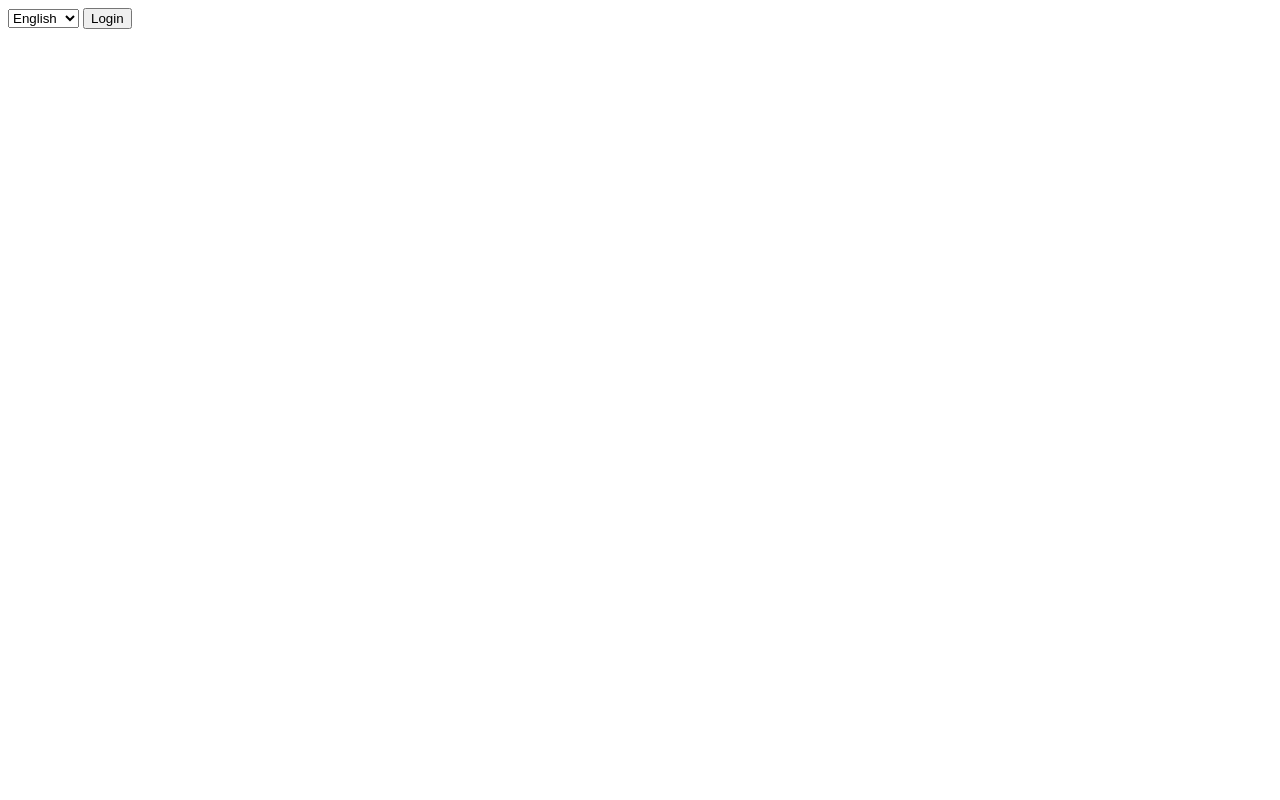
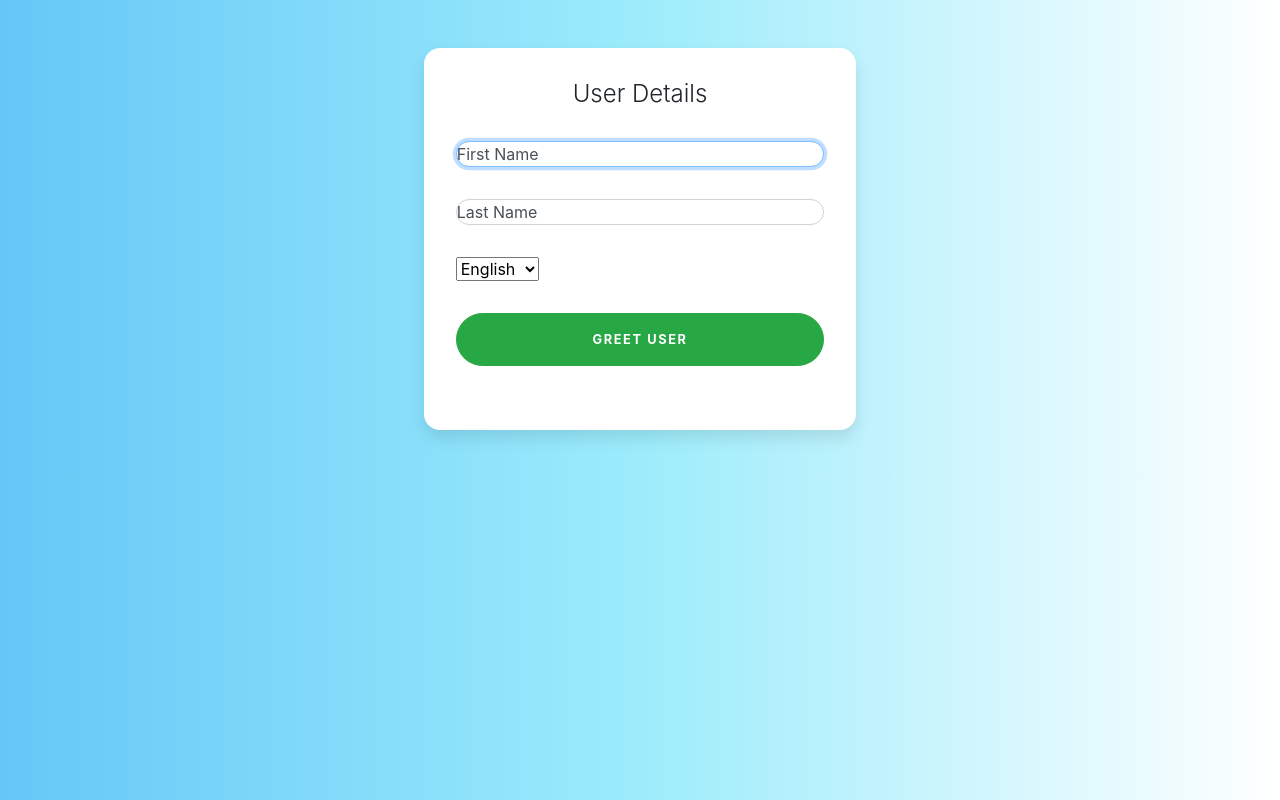
Before and after one commit to naitik0212/Greetings.js, a plain HTML site: page index.html in a window 1280 px wide. Drawn offline with nearby package versions, Linux system fonts and the light colour scheme.

Commit message:
developing landing page

```diff
--- a/app.js
+++ b/app.js
@@ -1,12 +1,24 @@
-var g = G$('Naitik', 'Shah');
-g.greetUser().setLanguage('en').greetUser(true).log();
-console.log(g);
+// var g = G$('Naitik', 'Shah');
+// g.greetUser().setLanguage('en').greetUser(true).log();
+// console.log(g);
 
-$('#login').click(function () {
-    var loginGreetr = G$('Naitik', 'Shah');
+
+
+
+function Submit() {
+    var firstName = $('#firstName').val();
+    var lastName = $('#lastName').val();
+    var language = $('#lang').val();
+    // console.log(firstName);
+    // console.log(lastName)
+    // console.log(language);
+
+    var loginGreetr = G$(firstName, lastName, language);
 
     $('#loginForm').hide();
 
     loginGreetr.setLanguage($('#lang').val()).HTMLGreeting('#greetings').log();
 
-});
+
+
+}
--- a/index.html
+++ b/index.html
@@ -5,19 +5,57 @@
     <title>Greetings Library</title>
 </head>
 <body>
-    <div id = "loginForm">
-        <select id = "lang">
-            <option value="en">English</option>
-            <option value="es">Spanish</option>
-        </select>
-        <input type="button" value="Login" id="login">
+
+    <div class="container">
+        <div class="container">
+            <div class="row">
+                <div class="col-sm-9 col-md-7 col-lg-5 mx-auto">
+                    <div class="card card-signin my-5">
+                        <div class="card-body">
+                            <h5 class="card-title text-center">User Details</h5>
+                            <form class="form-signin" id="Userlogin">
+                                <div class="form-label-group">
+                                    <input type="text" id="firstName" class="form-control" placeholder="First Name" required autofocus>
+                                    <label for="firstName">First Name</label>
+                                </div>
+
+                                <div class="form-label-group">
+                                    <input type="text" id="lastName" class="form-control" placeholder="Last Name" required autofocus>
+                                    <label for="lastName">Last Name</label>
+                                </div>
+
+                                <select id = "lang" class="form-label-group">
+                                    <option value="en">English</option>
+                                    <option value="es">Spanish</option>
+                                </select>
+                                <br>
+
+                                <button type="button" value="Login" id="login" class="btn btn-lg btn-success btn-block text-uppercase" onclick="Submit()">Greet User</button>
+
+                                <br>
+                                <h5 id="error" style="display:none; text-align: center" >Invalid Credentials. Please retry</h5>
+
+                                <h2 id = 'greetings'></h2>
+
+
+                            </form>
+                        </div>
+                    </div>
+                </div>
+            </div>
+        </div>
     </div>
 
-    <h2 id = 'greetings'></h2>
+    <link rel="stylesheet" href="https://maxcdn.bootstrapcdn.com/bootstrap/4.0.0/css/bootstrap.min.css" integrity="sha384-Gn5384xqQ1aoWXA+058RXPxPg6fy4IWvTNh0E263XmFcJlSAwiGgFAW/dAiS6JXm" crossorigin="anonymous">
+    <link rel="stylesheet" type="text/css" href="style.css">
+
 
     <script src="jQuery.js"></script>
     <script src = "Greetings.js"></script>
     <script src="app.js"></script>
 
+
+
+
 </body>
 </html>
--- /dev/null
+++ b/style.css
@@ -0,0 +1,102 @@
+body {
+    background: #9CECFB;
+    /* fallback for old browsers */
+    background: -webkit-linear-gradient(to right, #65C7F7, #9CECFB, white);
+    /* Chrome 10-25, Safari 5.1-6 */
+    background: linear-gradient(to right, #65C7F7, #9CECFB, white);
+    /* W3C, IE 10+/ Edge, Firefox 16+, Chrome 26+, Opera 12+, Safari 7+ */
+}
+
+
+.card-signin {
+    border: 0;
+    border-radius: 1rem;
+    box-shadow: 0 0.5rem 1rem 0 rgba(0, 0, 0, 0.1);
+}
+
+.card-signin .card-title {
+    margin-bottom: 2rem;
+    font-weight: 300;
+    font-size: 1.5rem;
+}
+
+.card-signin .card-body {
+    padding: 2rem;
+}
+
+.form-signin {
+    width: 100%;
+}
+
+.form-signin .btn {
+    font-size: 80%;
+    border-radius: 5rem;
+    letter-spacing: .1rem;
+    font-weight: bold;
+    padding: 1rem;
+    transition: all 0.2s;
+}
+
+.form-label-group {
+    position: relative;
+    margin-bottom: 2rem;
+}
+
+.form-label-group input {
+    border-radius: 2rem;
+}
+
+.form-label-group>input,
+.form-label-group>label {
+    padding-top: var(--input-padding-y);
+    padding-right: var(--input-padding-x);
+    padding-left: var(--input-padding-x);
+    padding-bottom: var(--input-padding-y);
+}
+
+.form-label-group>label {
+    position: absolute;
+    top: 0;
+    left: 0;
+    display: block;
+    width: 100%;
+    margin-bottom: 0;
+    /* Override default `<label>` margin */
+    line-height: 1.5;
+    color: #495057;
+    border: 1px solid transparent;
+    border-radius: .25rem;
+    transition: all .1s ease-in-out;
+}
+
+.form-label-group input::-webkit-input-placeholder {
+    color: transparent;
+}
+
+.form-label-group input:-ms-input-placeholder {
+    color: transparent;
+}
+
+.form-label-group input::-ms-input-placeholder {
+    color: transparent;
+}
+
+.form-label-group input::-moz-placeholder {
+    color: transparent;
+}
+
+.form-label-group input::placeholder {
+    color: transparent;
+}
+
+.form-label-group input:not(:placeholder-shown) {
+    padding-top: calc(var(--input-padding-y) + var(--input-padding-y) * (2 / 3));
+    padding-bottom: calc(var(--input-padding-y) / 3);
+}
+
+.form-label-group input:not(:placeholder-shown)~label {
+    padding-top: calc(var(--input-padding-y) / 3);
+    padding-bottom: calc(var(--input-padding-y) / 3);
+    font-size: 12px;
+    color: #777;
+}
```
